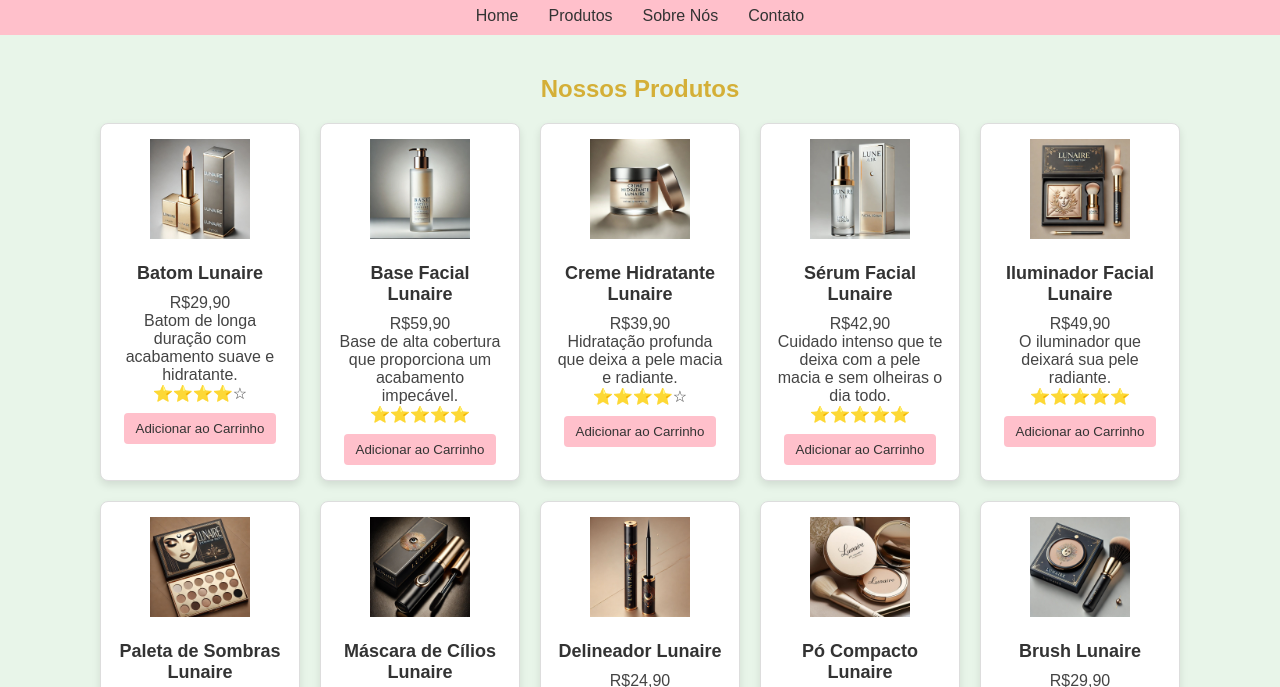
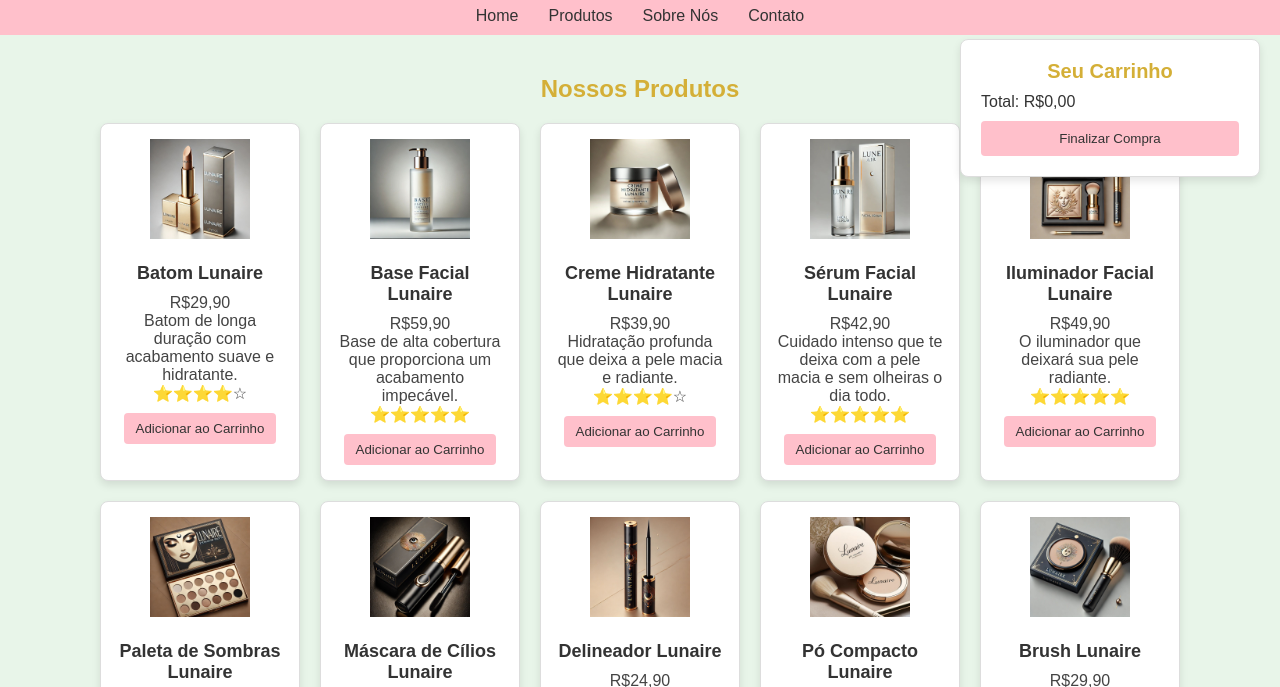
Before and after one commit to Neves1801/JM, a plain HTML site: page produtos.html in a window 1280 px wide. Shown: the part 41-728 px from the top of the page. Drawn offline with Linux system fonts and the light colour scheme.

Commit message:
Update produtos.html

```diff
--- a/produtos.html
+++ b/produtos.html
@@ -114,6 +114,14 @@
         </div>
     </section>
 
+    <section id="cart" class="cart-section">
+    <h2>Seu Carrinho</h2>
+    <ul id="cart-items"></ul>
+    <p id="cart-total">Total: R$0,00</p>
+    <button class="checkout-btn" onclick="checkout()">Finalizar Compra</button>
+    </section>
+
+
     <script src="script.js"></script>
 </body>
 </html>
```
